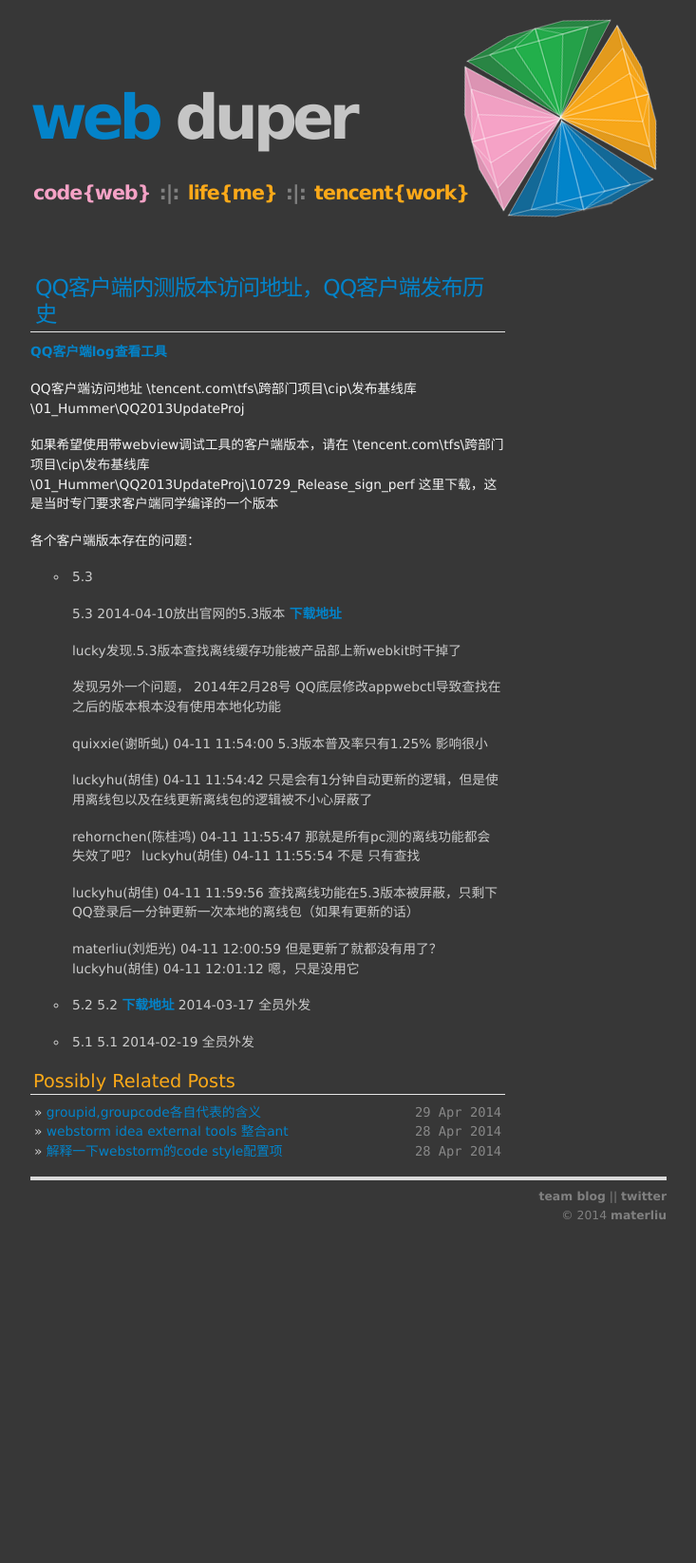
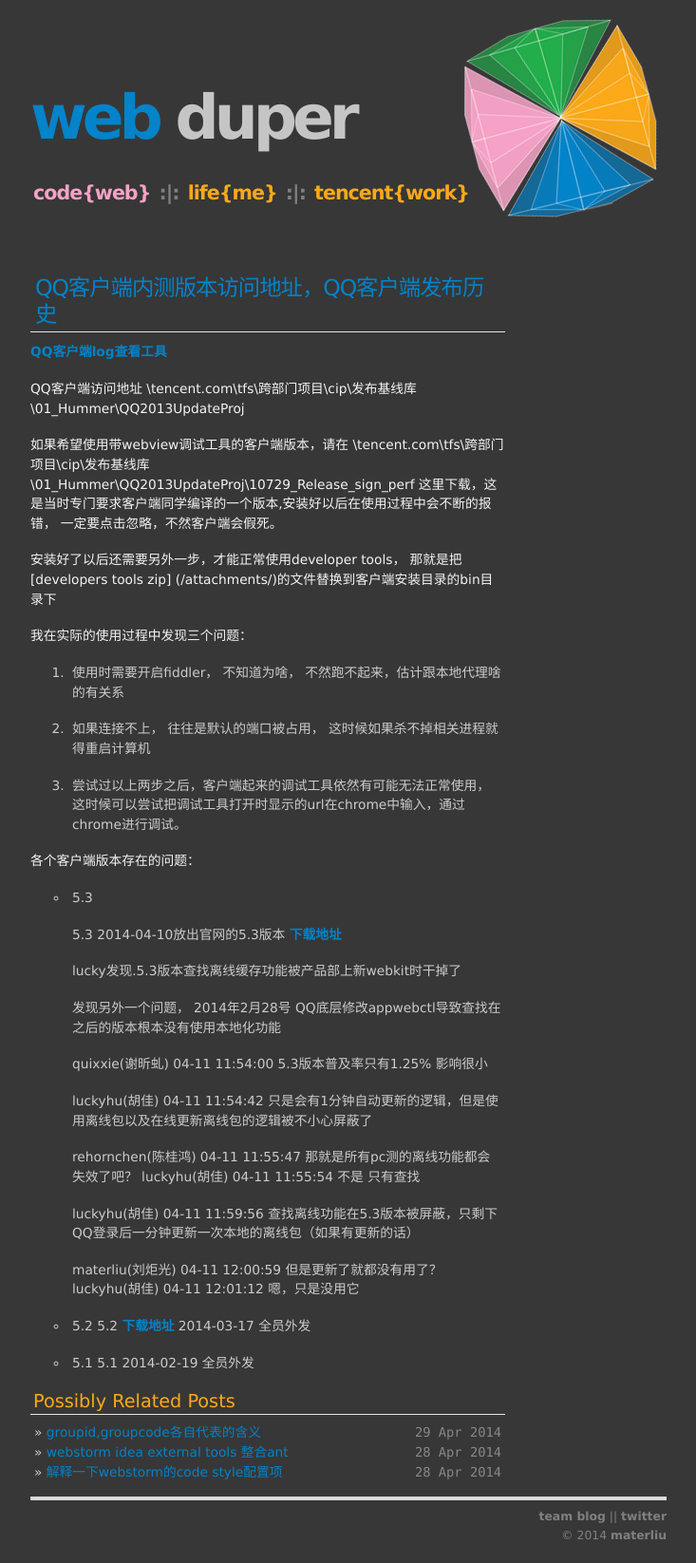
Before and after one commit to materliu/materliu.github.io, a Jekyll site: the page built from all/tencent/_posts/2014-04-10-QQ-client-get-address.md, in a window 1280 px wide. Shown: the whole page at 95% size, without its empty margins (273-1006 px from the left). Built offline with Jekyll 4.4.1, drawn with Linux system fonts in a browser that asks for light colours; Markdown is read by kramdown in place of the engine named in the settings; before the commit the page ends 1308 px from its top, so only the background shows below that.

Commit message:
add developer tools !

```diff
--- a/all/tencent/_posts/2014-04-10-QQ-client-get-address.md
+++ b/all/tencent/_posts/2014-04-10-QQ-client-get-address.md
@@ -10,7 +10,19 @@
 QQ客户端访问地址 \\tencent.com\tfs\跨部门项目\cip\发布基线库\01_Hummer\QQ2013UpdateProj
 
 如果希望使用带webview调试工具的客户端版本，请在 \\tencent.com\tfs\跨部门项目\cip\发布基线库\01_Hummer\QQ2013UpdateProj\10729_Release_sign_perf
- 这里下载，这是当时专门要求客户端同学编译的一个版本
+ 这里下载，这是当时专门要求客户端同学编译的一个版本,安装好以后在使用过程中会不断的报错， 一定要点击忽略，不然客户端会假死。
+
+ 安装好了以后还需要另外一步，才能正常使用developer tools， 那就是把 [developers tools zip]
+ (/attachments/)的文件替换到客户端安装目录的bin目录下
+
+ 我在实际的使用过程中发现三个问题：
+
+ 1. 使用时需要开启fiddler， 不知道为啥， 不然跑不起来，估计跟本地代理啥的有关系
+
+ 2. 如果连接不上， 往往是默认的端口被占用， 这时候如果杀不掉相关进程就得重启计算机
+
+ 3. 尝试过以上两步之后，客户端起来的调试工具依然有可能无法正常使用，这时候可以尝试把调试工具打开时显示的url在chrome中输入，通过chrome进行调试。
+
 
 各个客户端版本存在的问题：
 
```
